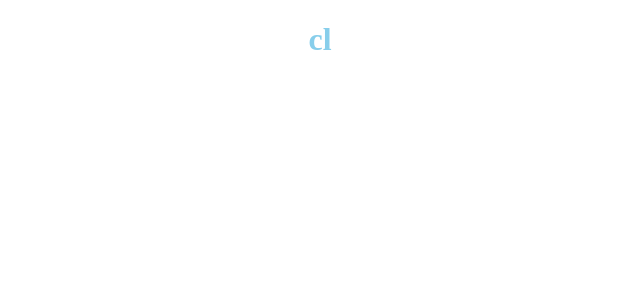
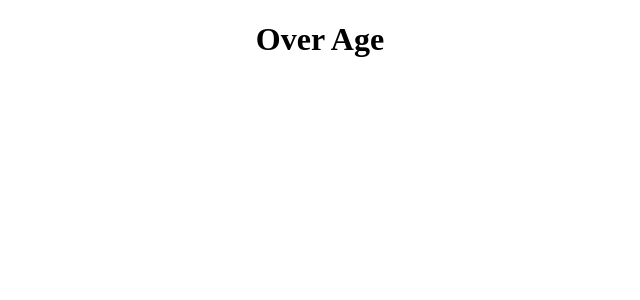
Before and after one commit to ongcl03/learn-react, a React (Create React App) app: page / in a window 1280 px wide. Shown: the top 300 px of the page, without its empty margins (320-960 px from the left). Built offline with nearby package versions, Linux system fonts and the light colour scheme.

Commit message:
Using tenary operator

```diff
--- a/src/App.css
+++ b/src/App.css
@@ -36,7 +36,3 @@
     transform: rotate(360deg);
   }
 }
-
-.name {
-  color: skyblue;
-}
--- a/src/App.js
+++ b/src/App.js
@@ -1,10 +1,19 @@
 import './App.css';
+
+
+
+
 
 function App() {
 
+  const age = 19;
+
+
+
   return (
     <div className="App">
-      <h1 className="name"> cl </h1>
+      {/** Using Tenary Operator */}
+      {age >= 18 ? <h1>Over Age</h1> : <h1>Under Age</h1>}
     </div>
   );
 }
```
